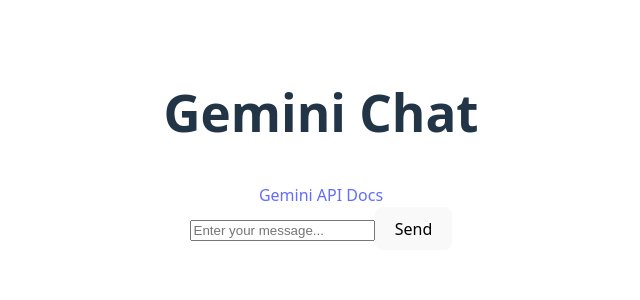
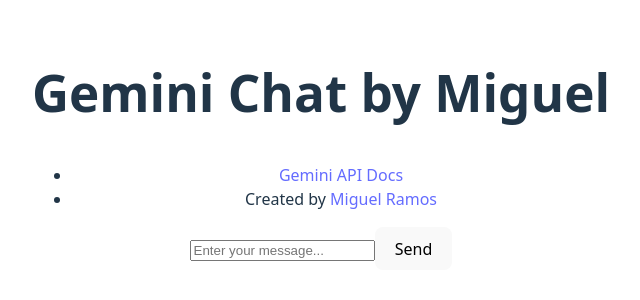
Before and after one commit to miguelr215/react-ai-chat, a React (Vite) app: page / in a window 1280 px wide. Shown: the part 254-554 px from the top of the page, without its empty margins (319-959 px from the left). Built offline with nearby package versions, Linux system fonts and the light colour scheme.

Commit message:
header update

```diff
--- a/src/App.tsx
+++ b/src/App.tsx
@@ -63,15 +63,23 @@
 		<>
 			<main>
 				<section className="header">
-					<h1>Gemini Chat</h1>
-					<div>
+					<h1>Gemini Chat by Miguel</h1>
+					<ul>
+						<li>
 							<a
 								href="https://ai.google.dev/gemini-api/docs"
 								target="_blank"
 							>
 								Gemini API Docs
 							</a>
-					</div>
+						</li>
+						<li>
+							Created by{' '}
+							<a href="https://mrtech.dev" target="_blank">
+								Miguel Ramos
+							</a>
+						</li>
+					</ul>
 				</section>
 				<section>
 					{messages.map((message) => {
```
Lines whose indentation alone changed are shown as unchanged.
